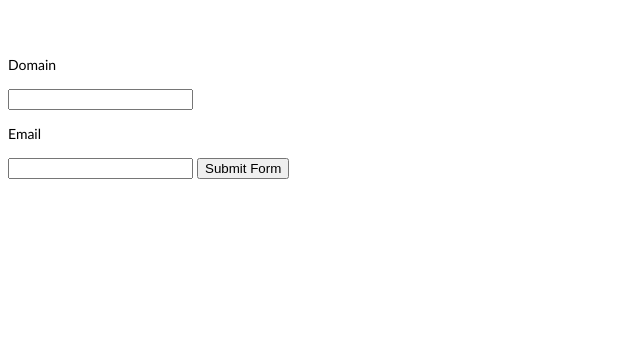
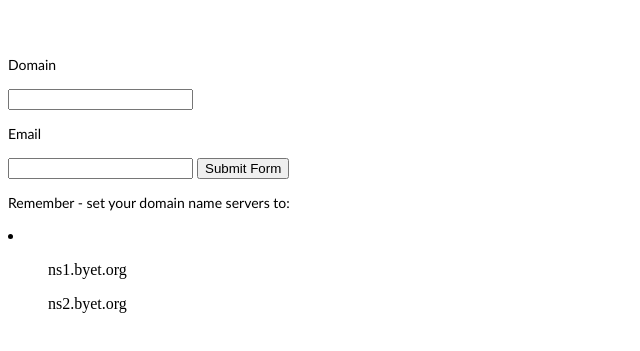
Before and after one commit to myhecks/makehost, a plain HTML site: page index.html in a window 1280 px wide. Shown: the part 818-1169 px from the top of the page, without its empty margins (0-640 px from the left). Drawn offline with Linux system fonts and the light colour scheme.

Commit message:
Update index.html

```diff
--- a/index.html
+++ b/index.html
@@ -50,6 +50,11 @@ p { font-family: "Trebuchet MS", "Lucida Grande", "Lucida Sans Unicode", "Lucida
     <button type="submit">Submit Form</button>
 
 </form>
+  <p>Remember - set your domain name servers to:</p>
+  <li>
+    <ul>ns1.byet.org</ul>
+    <ul>ns2.byet.org</ul>
+  </li>
 </div>
 
 <div class="parallax"></div>
```
